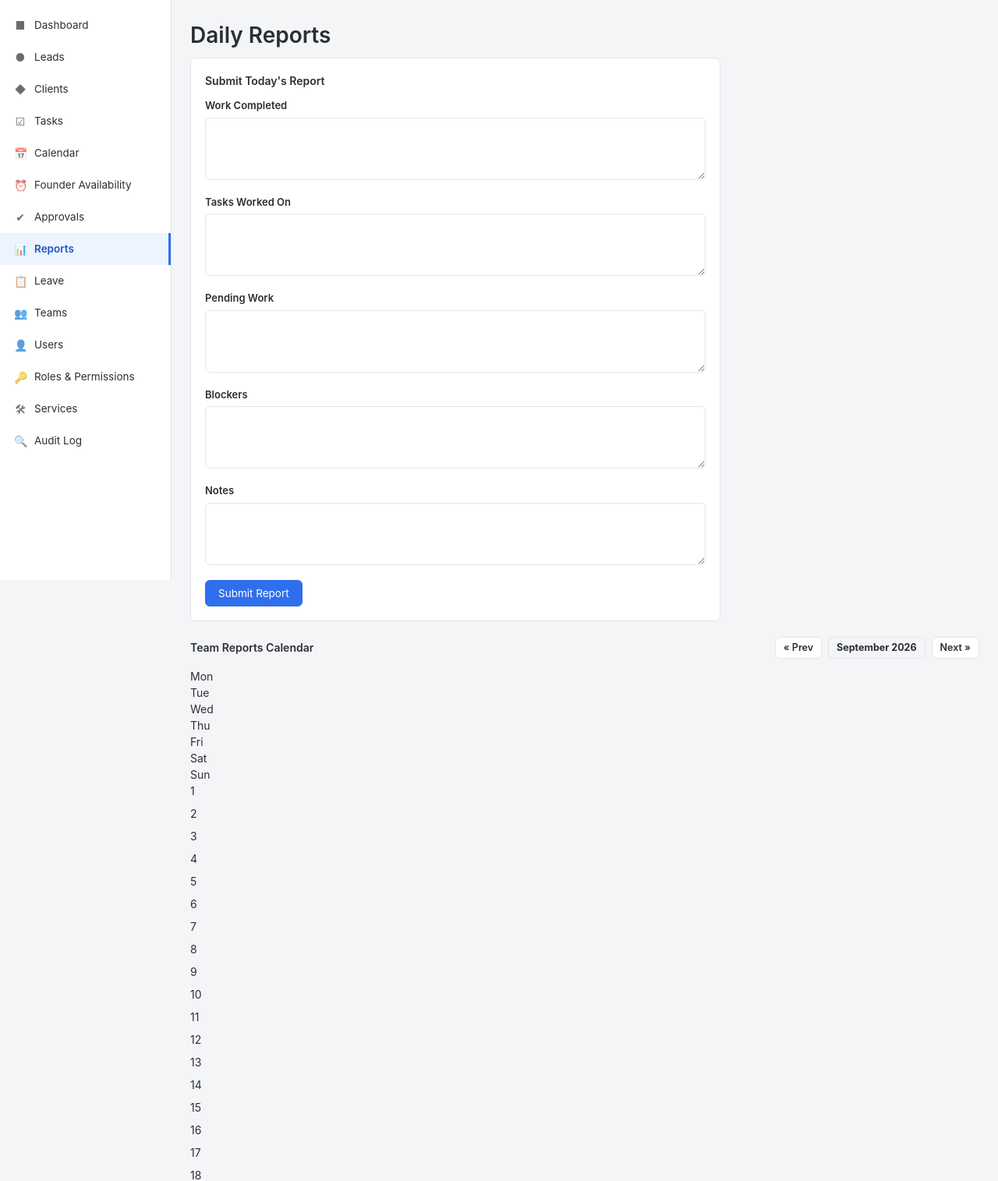
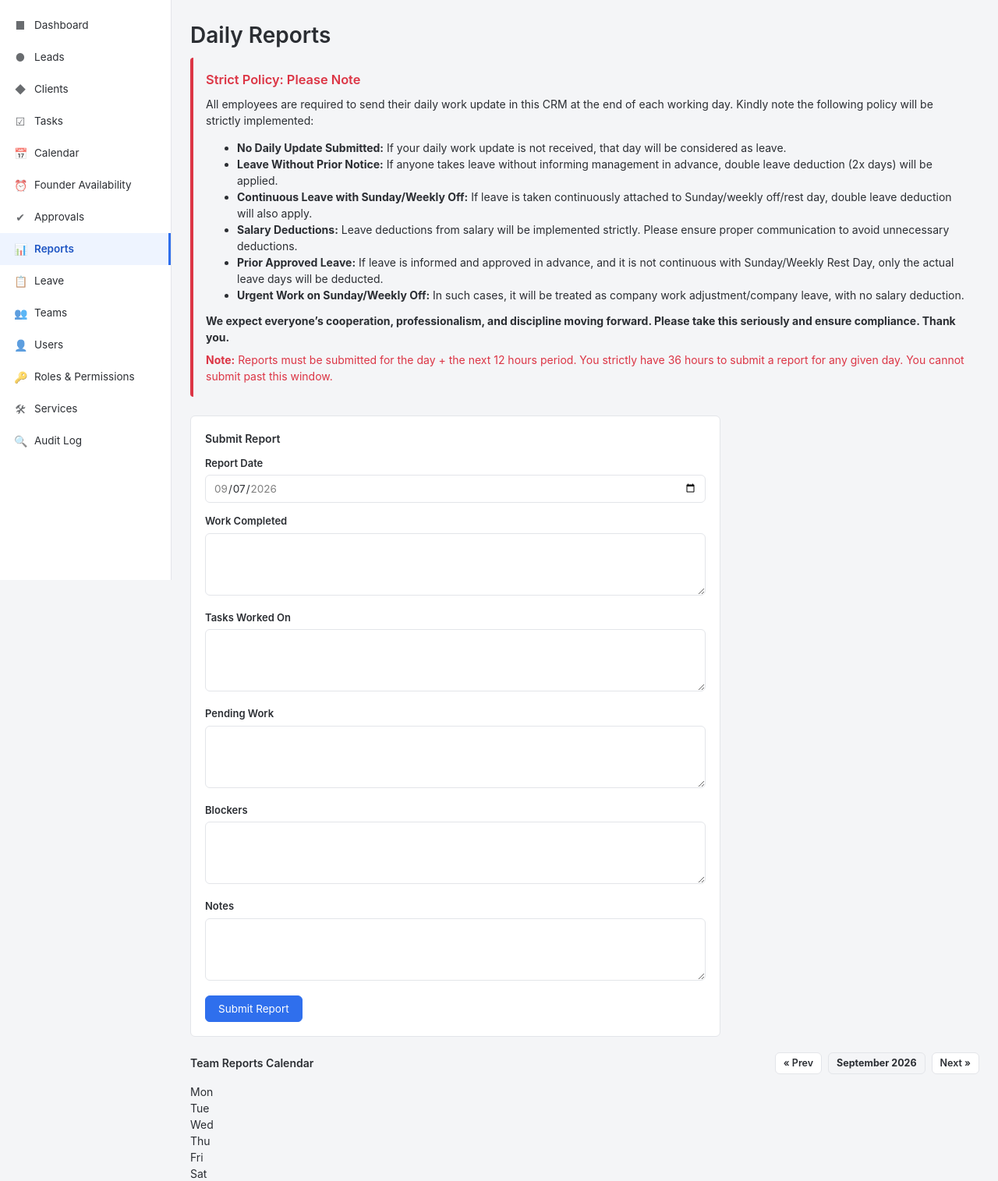
Before and after one commit to campaignlybackup-droid/crmhh, a PHP site: page /index.php?page=reports in a window 1280 px wide. Shown: the part 56-1571 px from the top of the page at 78% size. Run offline with PHP 8.4, Linux system fonts and the light colour scheme; the visitor is signed in with stand-in values (Sample User, id 1); data comes from the database, SQL or seed files in the repository; data that the repository does not hold is empty.

Commit message:
feat: add strict policy notice and 36-hour restriction on daily reports

```diff
--- a/controllers/reports.php
+++ b/controllers/reports.php
@@ -5,6 +5,20 @@ $action = $_GET['action'] ?? 'index';
 if ($action === 'submit') {
     csrf_check_or_die();
     $date = $_POST['report_date'] ?: date('Y-m-d');
+
+    // Enforce 36-hour rule (End of the given day + 12 hours)
+    // The deadline to submit a report for 'Y-m-d' is noon of 'Y-m-d + 1 day'
+    $reportStart = new DateTime($date);
+    $reportStart->setTime(0, 0, 0);
+    $deadline = clone $reportStart;
+    $deadline->modify('+36 hours');
+
+    $now = new DateTime();
+    if ($now > $deadline) {
+        Flash::error("The deadline for submitting a report for {$date} has passed. Reports must be submitted within 36 hours.");
+        redirect(url('reports'));
+    }
+
     ReportModel::upsert(Auth::id(), $date, $_POST);
     Flash::success('Daily report saved.');
     redirect(url('reports'));
--- a/views/reports/index.php
+++ b/views/reports/index.php
@@ -1,10 +1,28 @@
 <h1>Daily Reports</h1>
 
+<div style="background: var(--bg-hover); border-left: 4px solid var(--danger); padding: 16px; margin-bottom: 24px; border-radius: 4px;">
+    <h3 style="margin-top:0; color: var(--danger);">Strict Policy: Please Note</h3>
+    <p>All employees are required to send their daily work update in this CRM at the end of each working day. Kindly note the following policy will be strictly implemented:</p>
+    <ul style="margin-bottom: 0;">
+        <li><strong>No Daily Update Submitted:</strong> If your daily work update is not received, that day will be considered as leave.</li>
+        <li><strong>Leave Without Prior Notice:</strong> If anyone takes leave without informing management in advance, double leave deduction (2x days) will be applied.</li>
+        <li><strong>Continuous Leave with Sunday/Weekly Off:</strong> If leave is taken continuously attached to Sunday/weekly off/rest day, double leave deduction will also apply.</li>
+        <li><strong>Salary Deductions:</strong> Leave deductions from salary will be implemented strictly. Please ensure proper communication to avoid unnecessary deductions.</li>
+        <li><strong>Prior Approved Leave:</strong> If leave is informed and approved in advance, and it is not continuous with Sunday/Weekly Rest Day, only the actual leave days will be deducted.</li>
+        <li><strong>Urgent Work on Sunday/Weekly Off:</strong> In such cases, it will be treated as company work adjustment/company leave, with no salary deduction.</li>
+    </ul>
+    <p style="margin-bottom: 0; margin-top: 12px;"><strong>We expect everyone’s cooperation, professionalism, and discipline moving forward. Please take this seriously and ensure compliance. Thank you.</strong></p>
+    <p style="margin-bottom: 0; margin-top: 8px; color: var(--danger);"><strong>Note:</strong> Reports must be submitted for the day + the next 12 hours period. You strictly have 36 hours to submit a report for any given day. You cannot submit past this window.</p>
+</div>
+
 <div class="card" style="max-width:680px">
-    <div class="card-title"><?= $today ? "Today's Report (submitted)" : "Submit Today's Report" ?></div>
+    <div class="card-title"><?= $today ? "Today's Report (submitted)" : "Submit Report" ?></div>
     <form method="post" action="<?= url('reports', ['action' => 'submit']) ?>">
         <?= Csrf::field() ?>
-        <input type="hidden" name="report_date" value="<?= date('Y-m-d') ?>">
+        <div class="form-group">
+            <label>Report Date</label>
+            <input type="date" name="report_date" class="form-control" value="<?= date('Y-m-d') ?>" max="<?= date('Y-m-d') ?>" min="<?= date('Y-m-d', strtotime('-1 day')) ?>" required>
+        </div>
         <div class="form-group"><label>Work Completed</label><textarea name="work_completed"><?= e($today['work_completed'] ?? '') ?></textarea></div>
         <div class="form-group"><label>Tasks Worked On</label><textarea name="tasks_worked_on"><?= e($today['tasks_worked_on'] ?? '') ?></textarea></div>
         <div class="form-group"><label>Pending Work</label><textarea name="pending_work"><?= e($today['pending_work'] ?? '') ?></textarea></div>
```
